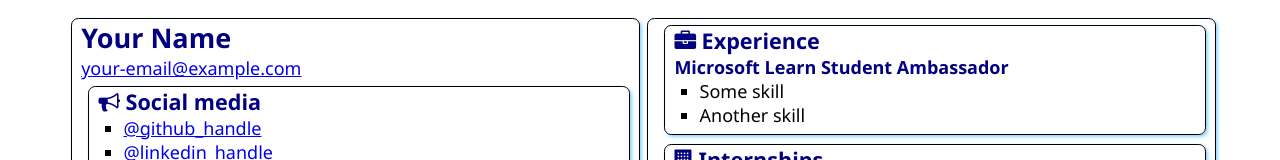
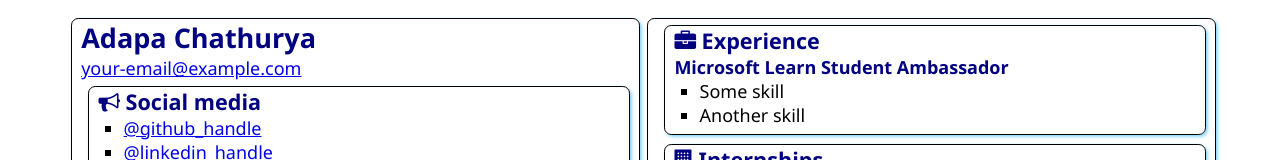
Before and after one commit to adapachathurya/SATechnicalOnboarding, a plain HTML site: page src/index.html in a window 1280 px wide. Shown: the top 160 px of the page. Drawn offline with Linux system fonts and the light colour scheme.

Commit message:
Update index.html

```diff
--- a/src/index.html
+++ b/src/index.html
@@ -12,7 +12,7 @@
 <body>
     <main>
         <article class="box">
-            <h1>Your Name</h1>
+            <h1>Adapa Chathurya</h1>
             <div><a href="mailto:your.email@example.com">your-email@example.com</a></div>
 
             <section class="box">
```
